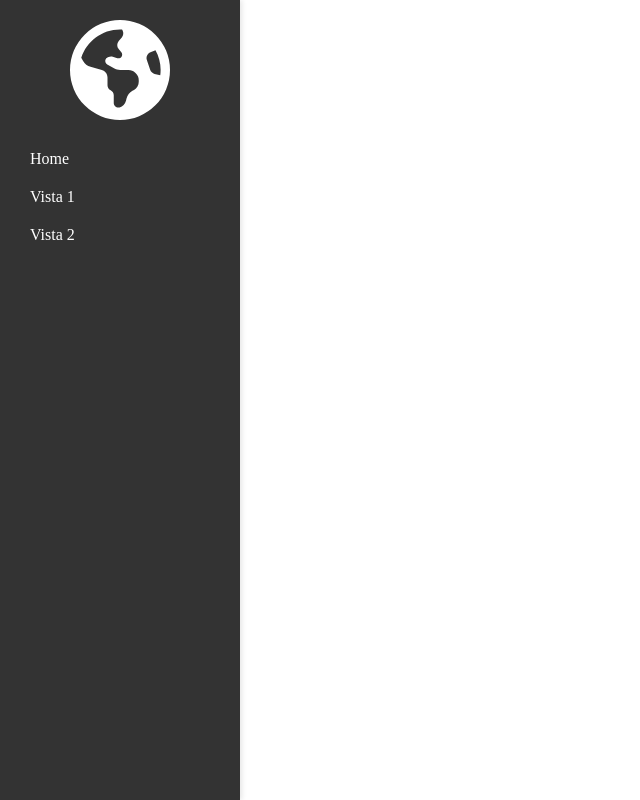
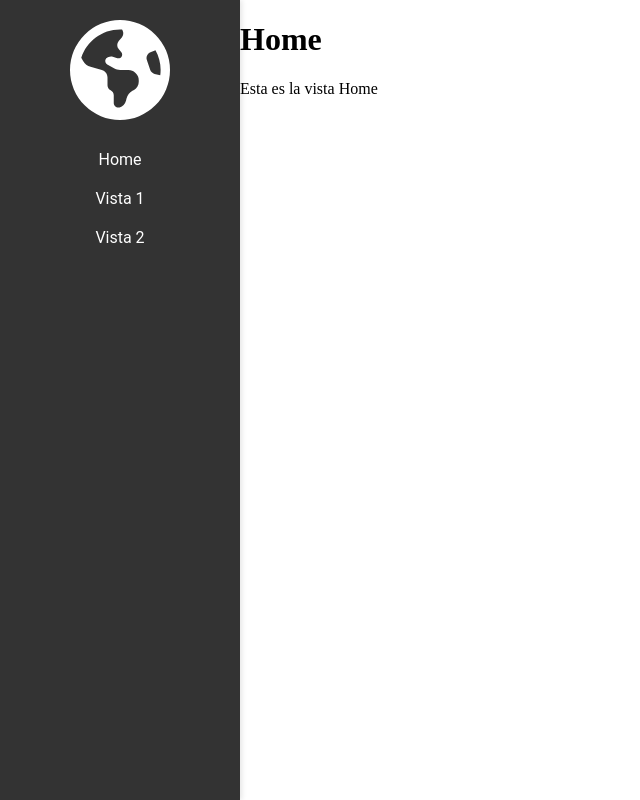
Before and after one commit to lmbd92/countries-wiki, a Vue app: page / in a window 1280 px wide. Shown: the whole page, without its empty margins (0-640 px from the left). Built offline with nearby package versions, Linux system fonts and the light colour scheme.

Commit message:
update: minor changes on
- App view
-  SideMenu buttons style

```diff
--- a/src/App.vue
+++ b/src/App.vue
@@ -1,6 +1,7 @@
 <template>
   <div id="app">
-    <SideMenu></SideMenu>
+    <SideMenu />
+    <router-view />
   </div>
 </template>
 
@@ -15,6 +16,11 @@ export default {
 </script>
 
 <style>
+#app{
+  display: flex;
+  flex-direction: row;
+  height: 100vh;
+}
 body{
   padding: 0;
   margin: 0;
--- a/src/components/SideMenu/SideMenu.vue
+++ b/src/components/SideMenu/SideMenu.vue
@@ -22,9 +22,7 @@ export default {
   name: 'SideMenu',
   mixins: [SideMenuLogic],
 };
-
 </script>
-
 
 <style scoped>
 @import '../SideMenu/SideMenuStyles.css';
--- a/src/components/SideMenu/SideMenuStyles.css
+++ b/src/components/SideMenu/SideMenuStyles.css
@@ -16,6 +16,7 @@
   box-shadow: 2px 0 5px rgba(0, 0, 0, 0.1);
   display: flex;
   flex-direction: column;
+  font-family: "Roboto", sans-serif;
 }
 
 .logo {
@@ -31,11 +32,14 @@
 }
 
 .sidebar a {
-  display: block;
   padding: 10px;
   color: white;
   text-decoration: none;
   transition: background-color 0.3s;
+
+  display: flex;
+  flex-direction: row;
+  justify-content: center;
 }
 
 .sidebar a:hover {
--- a/src/router.js
+++ b/src/router.js
@@ -15,4 +15,5 @@ const routes = [
 const router = new VueRouter({
   routes,
 });
+
 export default router;
```
